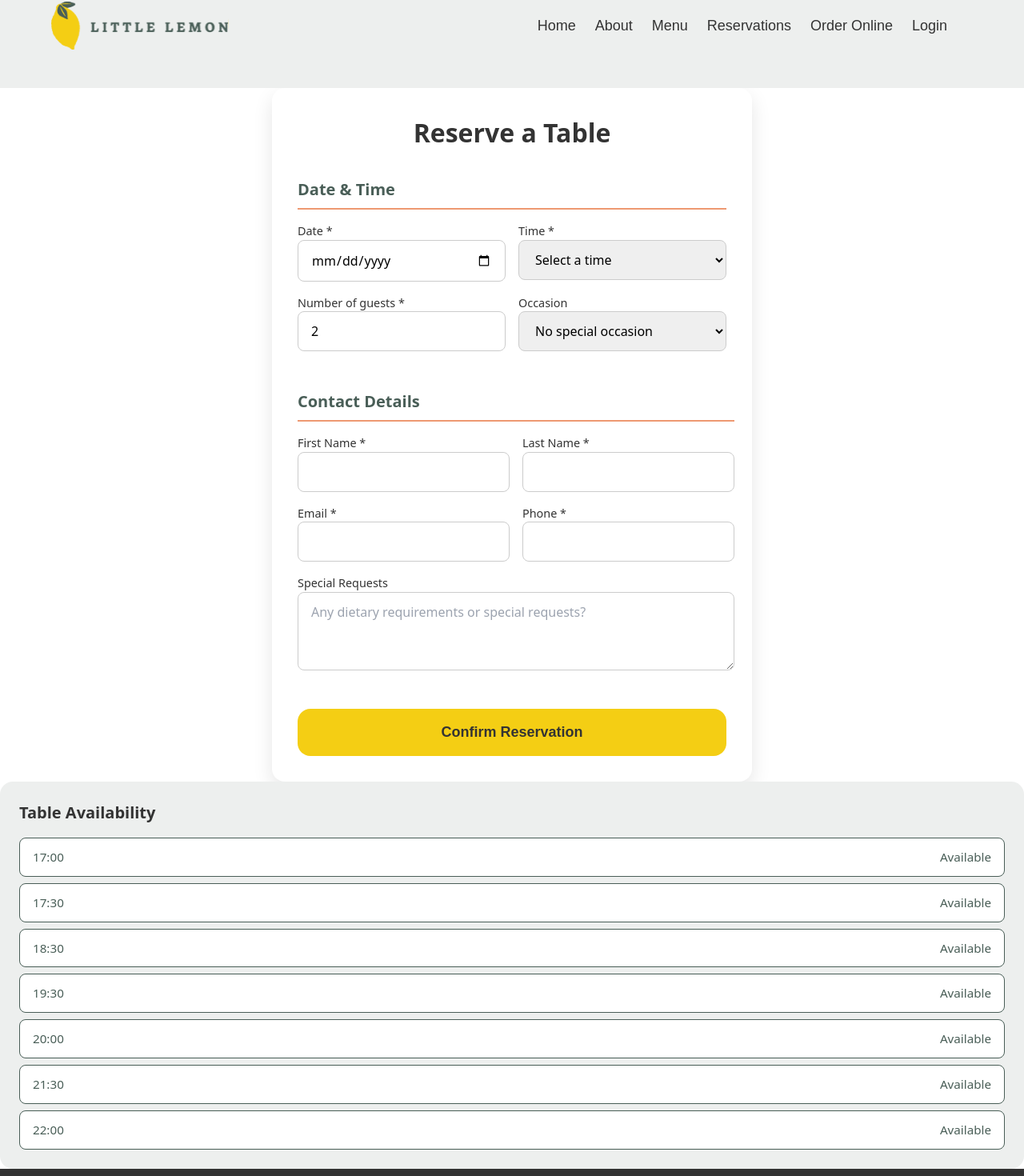
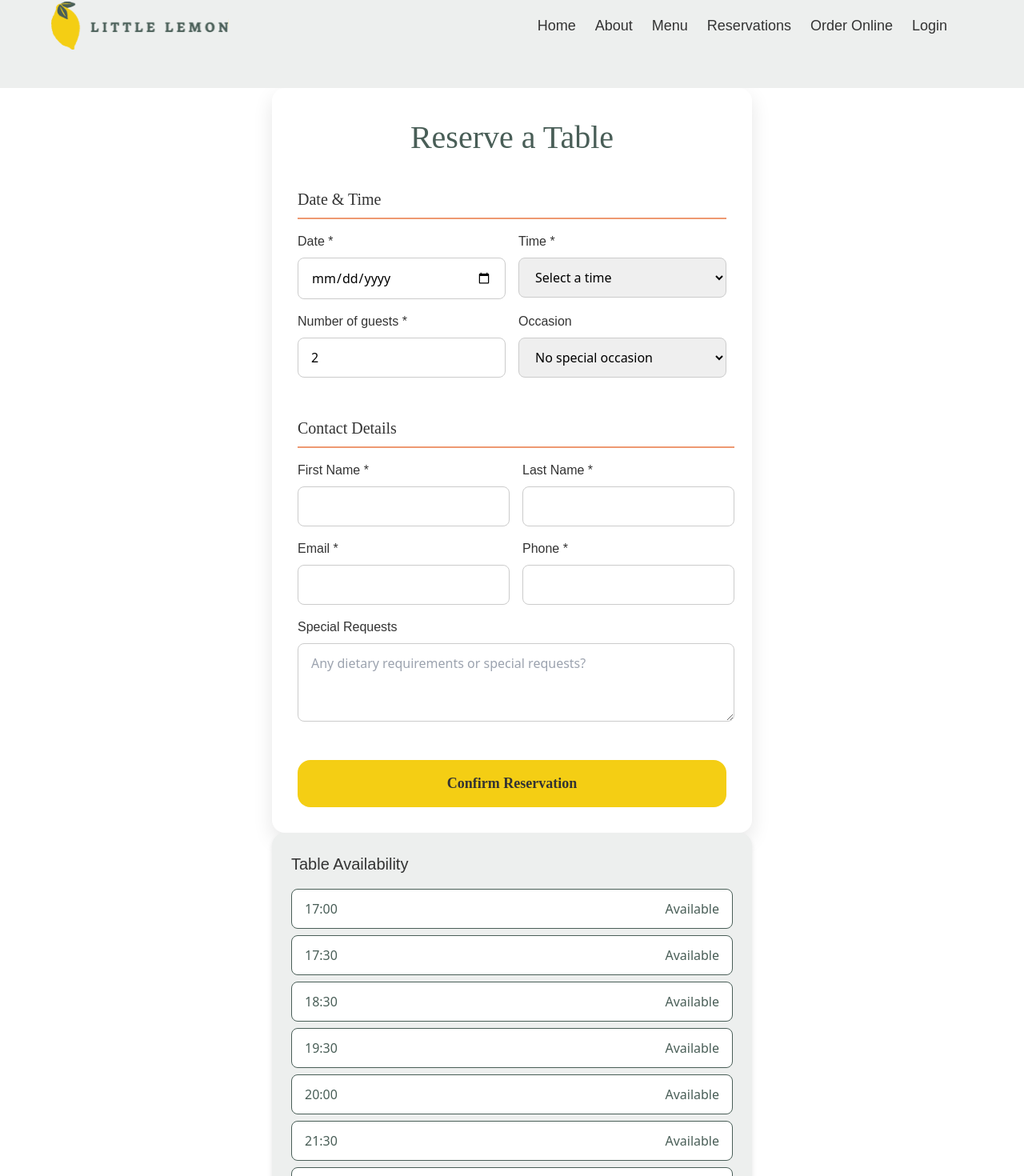
Before and after one commit to osalago/littleLemon-capstone, a React (Vite) app: page /reservations in a window 1280 px wide. Shown: the part 46-1516 px from the top of the page at 80% size. Built offline with nearby package versions, Linux system fonts and the light colour scheme.

Commit message:
style: applied business UI-kit rules into booking css.

```diff
--- a/src/components/features/booking/BookingForm.css
+++ b/src/components/features/booking/BookingForm.css
@@ -8,9 +8,10 @@
 }
 
 .booking-form__title {
-    font-size: 2rem;
-    font-weight: 700;
-    color: var(--color-gray-700);
+    font-family: var(--font-family-heading);
+    font-size: 2.5rem;
+    font-weight: var(--font-weight-heading);
+    color: var(--color-primary);
     margin: 0 0 2rem 0;
     text-align: center;
 }
@@ -22,9 +23,10 @@
 }
 
 .booking-form__legend {
+    font-family: var(--font-family-subheading);
     font-size: 1.25rem;
-    font-weight: 600;
-    color: var(--color-primary);
+    font-weight: var(--font-weight-subheading);
+    color: var(--color-highlight-dark);
     margin-bottom: 1rem;
     padding-bottom: 0.5rem;
     border-bottom: 2px solid var(--color-secondary);
@@ -43,6 +45,7 @@
 }
 
 .booking-form__submit {
+    font-family: var(--font-family-subheading);
     width: 100%;
     padding: 1rem;
     font-size: 1.125rem;
--- a/src/components/features/booking/BookingSlotList.css
+++ b/src/components/features/booking/BookingSlotList.css
@@ -1,13 +1,17 @@
 .booking-slots {
+    max-width: 600px;
     background-color: var(--color-gray-100);
     border-radius: var(--radius-lg);
+    box-shadow: var(--shadow-md);
     padding: 1.5rem;
+    margin: 0 auto;
 }
 
 .booking-slots h3 {
+    font-family: var(--font-family-body);
     font-size: 1.25rem;
-    font-weight: 600;
-    color: var(--color-gray-700);
+    font-weight: var(--font-family-body-medium);
+    color: var(--color-highlight-dark);
     margin: 0 0 1rem 0;
 }
 
@@ -21,12 +25,13 @@
 }
 
 .booking-slot {
+    max-width: 600px;
     display: flex;
     justify-content: space-between;
     align-items: center;
     padding: 0.75rem 1rem;
     border-radius: var(--radius-md);
-    font-size: 0.95rem;
+    font-size: 1rem;
 }
 
 .booking-slot--available {
--- a/src/components/ui/Input/Input.css
+++ b/src/components/ui/Input/Input.css
@@ -4,14 +4,15 @@
 }
 
 .input-field__label {
-    font-size: 0.9rem;
-    font-weight: 500;
-    color: var(--color-gray-700);
+    font-family: var(--font-family-body);
+    font-size: 1rem;
+    font-weight: var(--font-weight-body-medium);
+    color: var(--color-highlight-dark);
     margin-bottom: var(--spacing-sm);
 }
 
 .input-field__label span {
-    color: var(--color-accent);
+    color: var(--color-highlight-dark);
 }
 
 .input-field__input,
--- a/src/index.css
+++ b/src/index.css
@@ -29,6 +29,15 @@
   --font-weight-body-medium: 500;
   --font-weight-body-bold: 700;
 
+  /* Spacing */
+  --spacing-xs: 0.25rem;
+  --spacing-sm: 0.5rem;
+  --spacing-md: 1rem;
+  --spacing-lg: 1.5rem;
+  --spacing-xl: 2rem;
+  --spacing-2xl: 3rem;
+  --spacing-3xl: 4rem;
+
   /* Border Radius */
   --radius-sm: 4px;
   --radius-md: 8px;
```
